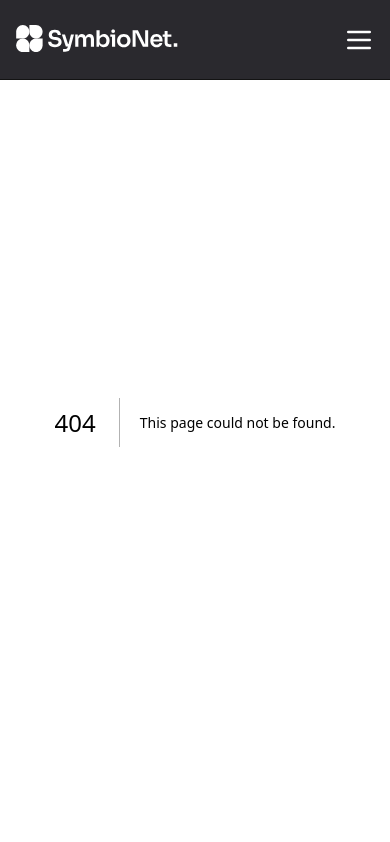
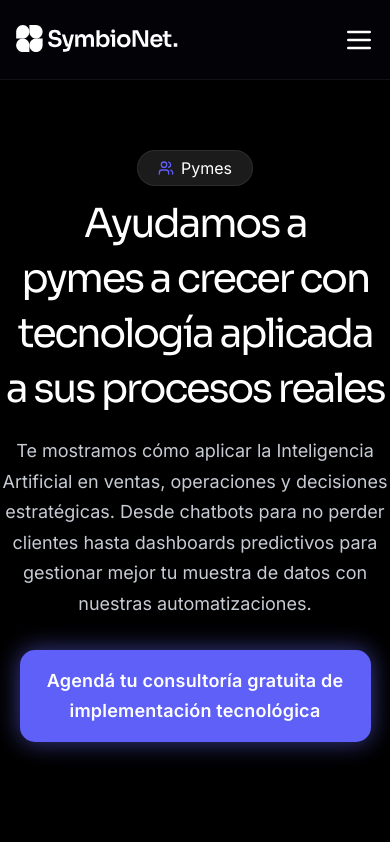
Before and after one commit to agusasaad/teamBoost, a Next.js app: page /pymes in a window 390 px wide. Before the commit this address had no page. Shown: the top 842 px of the page. Built offline with nearby package versions, Linux system fonts and the light colour scheme.

Commit message:
add Pymes page and component with responsive styles and consultation link

```diff
--- /dev/null
+++ b/src/app/pymes/page.jsx
@@ -0,0 +1,7 @@
+import PymesComponent from '@/components/pymes/PymesComponent'
+
+const Pymes = () => {
+  return <PymesComponent />
+}
+
+export default Pymes
--- /dev/null
+++ b/src/components/pymes/PymesComponent.jsx
@@ -0,0 +1,42 @@
+'use client'
+import React from 'react'
+import styles from './pymes.module.css'
+import UsersIcon from '@/assets/icons/UsersIcon'
+import Link from 'next/link'
+
+const PymesComponent = () => {
+  return (
+    <div className={styles.container}>
+      <div className={styles.content}>
+        <span className={styles.subtitle}>
+          <UsersIcon color='#5E5FF8' />
+          Pymes
+        </span>
+        <h1>
+          Ayudamos a pymes a crecer con tecnología aplicada a sus procesos
+          reales
+        </h1>
+
+        <p>
+          Te mostramos cómo aplicar la Inteligencia Artificial en ventas,
+          operaciones y decisiones estratégicas. Desde chatbots para no perder
+          clientes hasta dashboards predictivos para gestionar mejor tu muestra
+          de datos con nuestras automatizaciones.
+        </p>
+      </div>
+
+      <div className={styles.container_button}>
+        <Link
+          passHref
+          href={'https://calendly.com/contacto-symbionet/reunion-gratuita'}
+          target='_blank'
+          title='Agendá tu consultoría gratuita de implementación tecnológica'
+        >
+          Agendá tu consultoría gratuita de implementación tecnológica
+        </Link>
+      </div>
+    </div>
+  )
+}
+
+export default PymesComponent
--- /dev/null
+++ b/src/components/pymes/pymes.module.css
@@ -0,0 +1,94 @@
+.container {
+  width: 100%;
+  display: flex;
+  flex-direction: column;
+  align-items: center;
+  gap: 30px;
+  min-height: 100vh;
+  padding: 200px 0px 100px 0px;
+}
+
+.content {
+  display: flex;
+  flex-direction: column;
+  align-items: center;
+  max-width: 1200px;
+  gap: 10px;
+}
+
+.content .subtitle {
+  color: white;
+  font-weight: 400;
+  font-size: 16px;
+  border: 1px solid rgba(255, 255, 255, 0.08);
+  background: #86868634;
+  padding: 7px 20px;
+  border-radius: 30px;
+  backdrop-filter: blur(10px);
+  display: flex;
+  align-items: center;
+  gap: 7px;
+}
+
+.content h1 {
+  font-family: var(--sora);
+  font-size: 60px;
+  color: var(--title);
+  font-weight: 400;
+  letter-spacing: -0.06em;
+  text-align: center;
+  text-wrap: balance;
+}
+
+.content p {
+  font-size: 18px;
+  color: var(--text);
+  font-weight: 400;
+  text-align: center;
+  line-height: 1.7em;
+  max-width: 1000px;
+  margin-top: 10px;
+}
+
+.content strong {
+  color: white;
+}
+
+.container_button {
+  width: 90%;
+  display: flex;
+  justify-content: center;
+  align-items: center;
+}
+
+.container_button a {
+  border: none;
+  background-color: #5e60f7;
+  box-shadow: 0 0 25px rgba(99, 102, 241, 0.6);
+  font-family: var(--inter);
+  color: var(--white);
+  font-size: 18px;
+  font-weight: 600;
+  padding: 16px 20px;
+  border-radius: 15px;
+  letter-spacing: 0.2px;
+  cursor: pointer;
+  display: flex;
+  align-items: center;
+  gap: 5px;
+}
+
+@media (max-width: 470px) {
+  .container {
+    padding: 150px 0px 50px 0px;
+  }
+  .content h1 {
+    font-size: 40px;
+    line-height: 55px;
+  }
+
+  .container_button a {
+    text-align: center;
+    line-height: 30px;
+  }
+}
```
